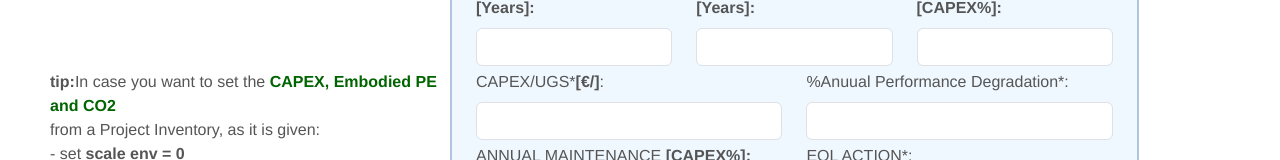
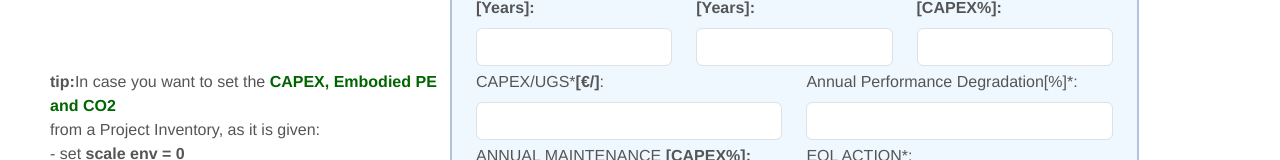
Before and after one commit to nikoschairopoulos/VerifyInventoryApp, a Vue app in the folder InventoryApp/InventoryFrontBackEnd/Frontend/: page /addcomponent in a window 1280 px wide. Shown: the part 418-578 px from the top of the page. Built offline with nearby package versions, Linux system fonts and the light colour scheme.

Commit message:
anuual to annual at forms

```diff
--- a/InventoryApp/InventoryFrontBackEnd/Frontend/src/views/AddComponent.vue
+++ b/InventoryApp/InventoryFrontBackEnd/Frontend/src/views/AddComponent.vue
@@ -246,7 +246,7 @@
                         </div>
                         <div class="col-6">
                             <div class="mb-1">
-                                <label for="quantity" class="form-label" @mouseover="explain('annual_performance_degradation')" @mouseleave="dontExplain">%Anuual Performance Degradation*: <span v-if="annual_performance_degradation>100 || annual_performance_degradation<0" class="text-danger"> <br>  valid range is [0,100]</span></label>
+                                <label for="quantity" class="form-label" @mouseover="explain('annual_performance_degradation')" @mouseleave="dontExplain">Annual Performance Degradation[%]*: <span v-if="annual_performance_degradation>100 || annual_performance_degradation<0" class="text-danger"> <br>  valid range is [0,100]</span></label>
                                 <input type="number" step="any" class="form-control"  id="quantity" v-model="annual_performance_degradation" min="0" max="100" required>
                             </div>
                         </div>
--- a/InventoryApp/InventoryFrontBackEnd/Frontend/src/views/ListComponents.vue
+++ b/InventoryApp/InventoryFrontBackEnd/Frontend/src/views/ListComponents.vue
@@ -143,7 +143,7 @@
                         <label for="quantity" class="form-label">Major Upgrade Share[%100]:</label>
                         <input type="text" class="form-control"  id="quantity" v-model="detailsComp.major_upgrade_share" min="0">
 
-                        <label for="quantity" class="form-label">Anuual Performance Degradation[%100]:</label>
+                        <label for="quantity" class="form-label">Annual Performance Degradation[%]:</label>
                         <input type="text" class="form-control"  id="quantity" v-model="detailsComp.annual_performance_degradation" min="0">
 
                         <hr>
--- a/InventoryApp/InventoryFrontBackEnd/Frontend/src/views/UpdateComponent.vue
+++ b/InventoryApp/InventoryFrontBackEnd/Frontend/src/views/UpdateComponent.vue
@@ -112,12 +112,12 @@
             </div>
 
             <div class="mb-2">
-                <label for="quantity" class="form-label">Major Upgrade Share*[%100]: <span v-if="major_upgrade_share>100 || major_upgrade_share <0" class="text-danger"> <br> valid range is [0,100]</span></label>
+                <label for="quantity" class="form-label">Major Upgrade Share*[CAPEX%]: <span v-if="major_upgrade_share>100 || major_upgrade_share <0" class="text-danger"> <br> valid range is [0,100]</span></label>
                 <input type="number" step="any" class="form-control"  id="quantity" v-model="major_upgrade_share" required min="0" max="100">
             </div>
 
             <div class="mb-2">
-                <label for="quantity" class="form-label"><span>Anuual Performance Degradation*[%100]</span>: <span v-if="annual_performance_degradation>100 || annual_performance_degradation<0" class="text-danger"> <br> valid range is [0,100]</span></label>
+                <label for="quantity" class="form-label"><span>Anuual Performance Degradation[%]</span>: <span v-if="annual_performance_degradation>100 || annual_performance_degradation<0" class="text-danger"> <br> valid range is [0,100]</span></label>
                 <input type="number" step="any" class="form-control"  id="quantity" v-model="annual_performance_degradation" required min="0" max="100">
             </div>
 
```
